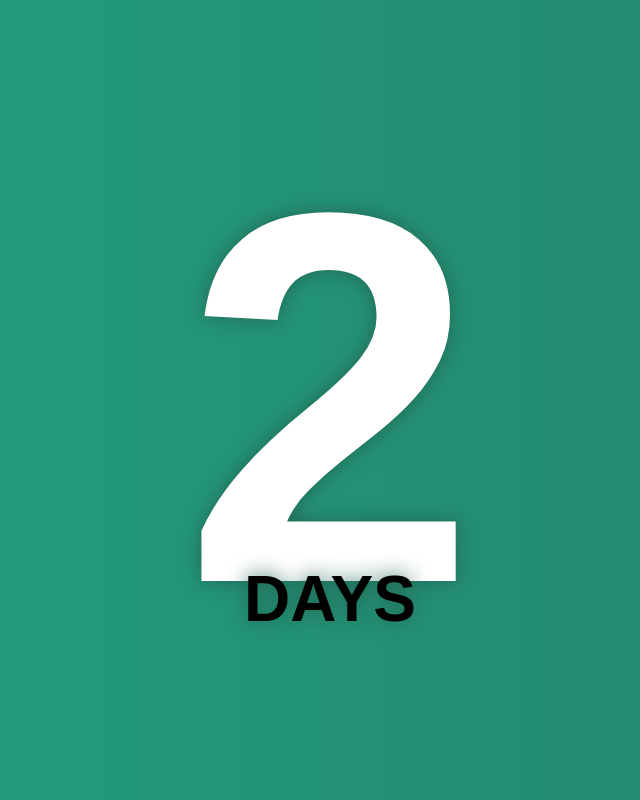
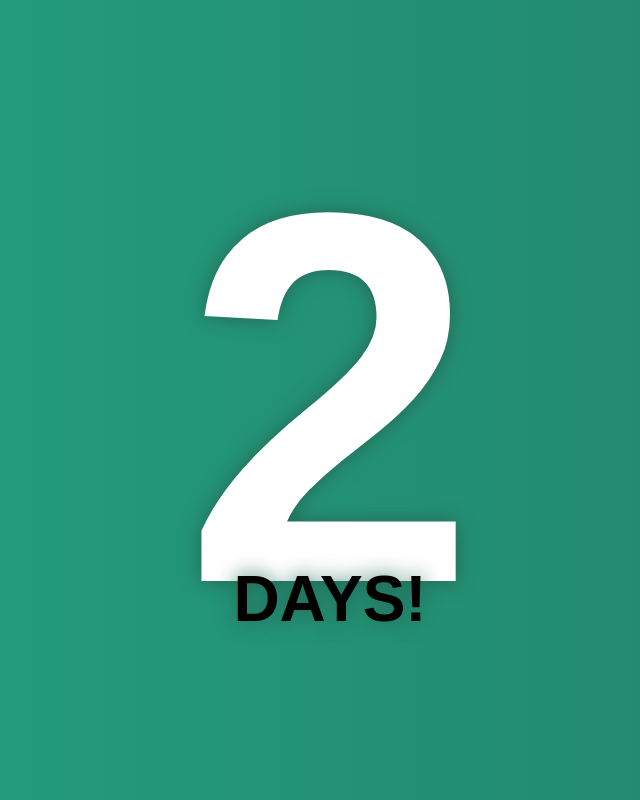
Before and after one commit to jeanpaulsio/paycheck-countdown, a React (Create React App) app: page / in a window 1280 px wide. Shown: the whole page, without its empty margins (310-950 px from the left). Built offline with nearby package versions, Linux system fonts and the light colour scheme.

Commit message:
make title shorter

```diff
--- a/src/App.js
+++ b/src/App.js
@@ -40,8 +40,7 @@ function App() {
   const days = daysUntilPaycheck(new Date());
 
   useEffect(() => {
-    document.title =
-      days === 0 ? "It's Pay Day!" : `${days} Days Till Next Paycheck`;
+    document.title = days === 0 ? "It's Pay Day!" : `${days} Days`;
   }, [days]);
 
   return (
@@ -51,7 +50,7 @@ function App() {
       ) : (
         <h1 className="title">
           {days}
-          <span className="subtitle">{days === 1 ? "DAY" : "DAYS"}</span>
+          <span className="subtitle">{days === 1 ? "DAY!" : "DAYS!"}</span>
         </h1>
       )}
     </div>
```
